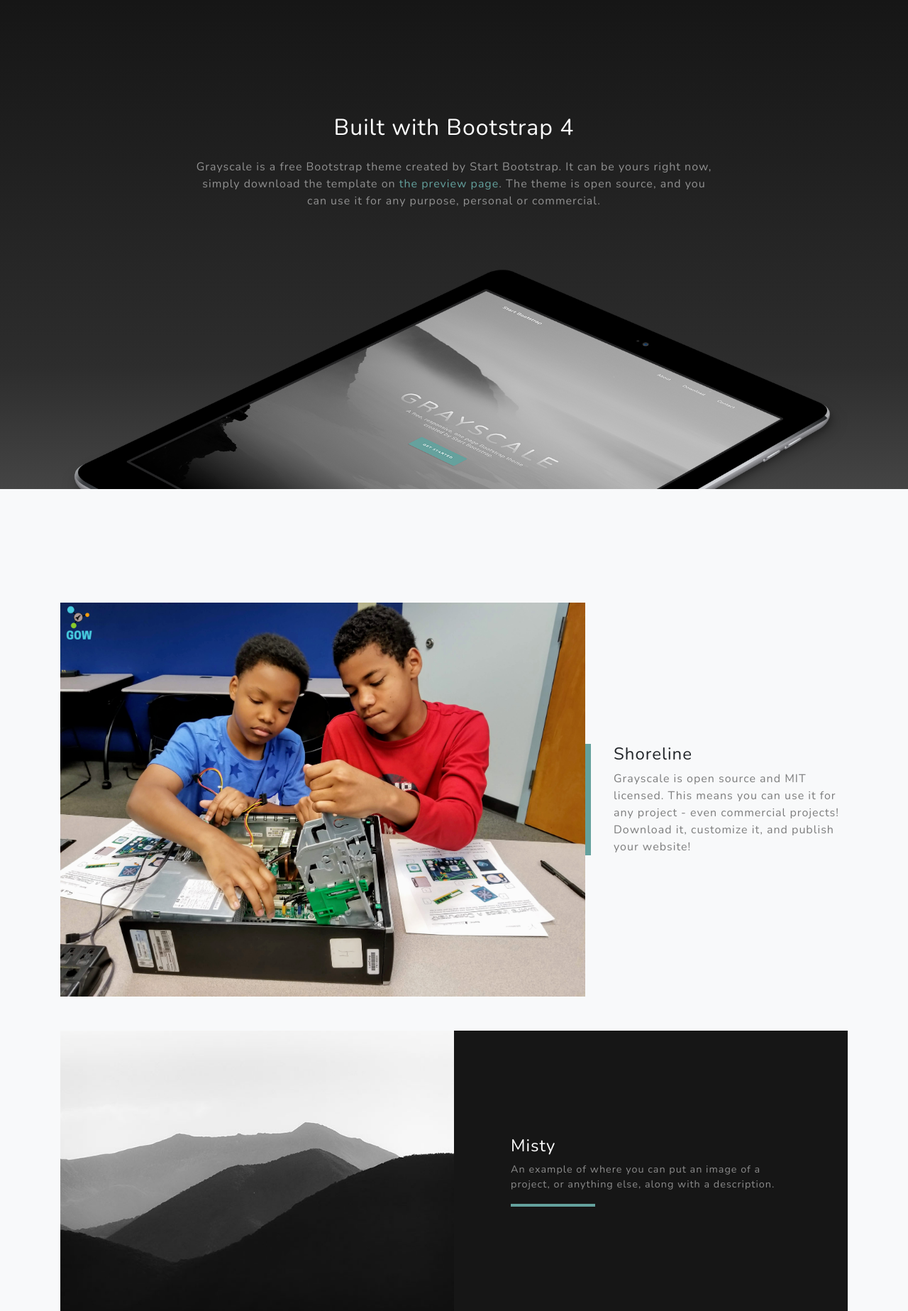
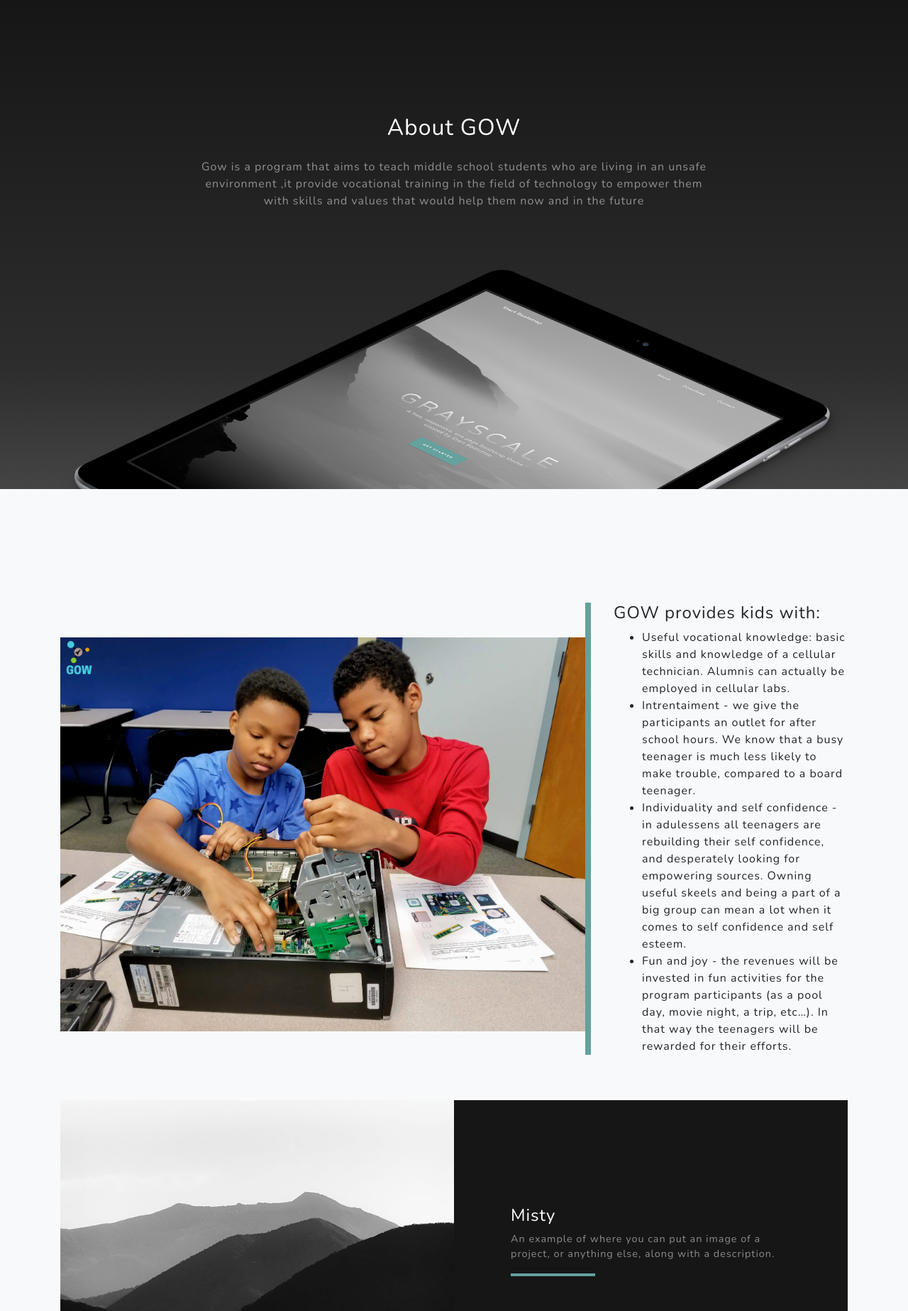
Before and after one commit to itamar19-meet/GOW, a Flask app: page / in a window 1280 px wide. Shown: the part 799-2646 px from the top of the page at 71% size. Run offline with Flask 2, Linux system fonts and the light colour scheme; some libraries are stand-ins or nearby versions.

Commit message:
polished

```diff
--- a/templates/the_website.html
+++ b/templates/the_website.html
@@ -95,9 +95,7 @@
           <h2 class="text-white-50 mx-auto mt-2 mb-5">
             Away
           </h2>
-          <a href="#about" class="btn btn-primary js-scroll-trigger"
-            >Get Started</a
-          >
+          <a href="#about" class="btn btn-primary js-scroll-trigger">Get Started</a>
         </div>
       </div>
     </header>
@@ -107,14 +105,8 @@
       <div class="container">
         <div class="row">
           <div class="col-lg-8 mx-auto">
-            <h2 class="text-white mb-4">Built with Bootstrap 4</h2>
-            <p class="text-white-50">
-              Grayscale is a free Bootstrap theme created by Start Bootstrap. It
-              can be yours right now, simply download the template on
-              <a href="http://startbootstrap.com/template-overviews/grayscale/"
-                >the preview page</a
-              >. The theme is open source, and you can use it for any purpose,
-              personal or commercial.
+            <h2 class="text-white mb-4">About GOW</h2>
+            <p class="text-white-50">Gow is a program that aims to teach middle school students who are living in an unsafe environment  ,it provide vocational training in the field of technology to empower them with skills and values that would help them now and in the future
             </p>
           </div>
         </div>
@@ -137,11 +129,22 @@
           </div>
           <div class="col-xl-4 col-lg-5">
             <div class="featured-text text-center text-lg-left">
-              <h4>Shoreline</h4>
+              <h4>GOW provides kids with:</h4>
               <p class="text-black-50 mb-0">
-                Grayscale is open source and MIT licensed. This means you can
-                use it for any project - even commercial projects! Download it,
-                customize it, and publish your website!
+                <ul>
+                  <li>
+                    Useful vocational knowledge: basic skills and knowledge of a cellular technician. Alumnis can actually be employed in cellular labs.
+                  </li>
+                   <li>
+                     Intrentaiment - we give the participants an outlet for after school hours. We know that a busy teenager is much less likely to make trouble, compared to a board teenager.
+                   </li>
+                   <li>
+                     Individuality and self confidence - in adulessens all teenagers are rebuilding their self confidence, and desperately looking for empowering sources. Owning useful skeels and being a part of a big group can mean a lot when it comes to self confidence and self esteem.
+                   </li>
+                   <li>
+                     Fun and joy - the revenues will be invested in fun activities for the program participants (as a pool day, movie night, a trip, etc…). In that way the teenagers will be rewarded for their efforts.
+                   </li>
+                </ul>
               </p>
             </div>
           </div>
```
